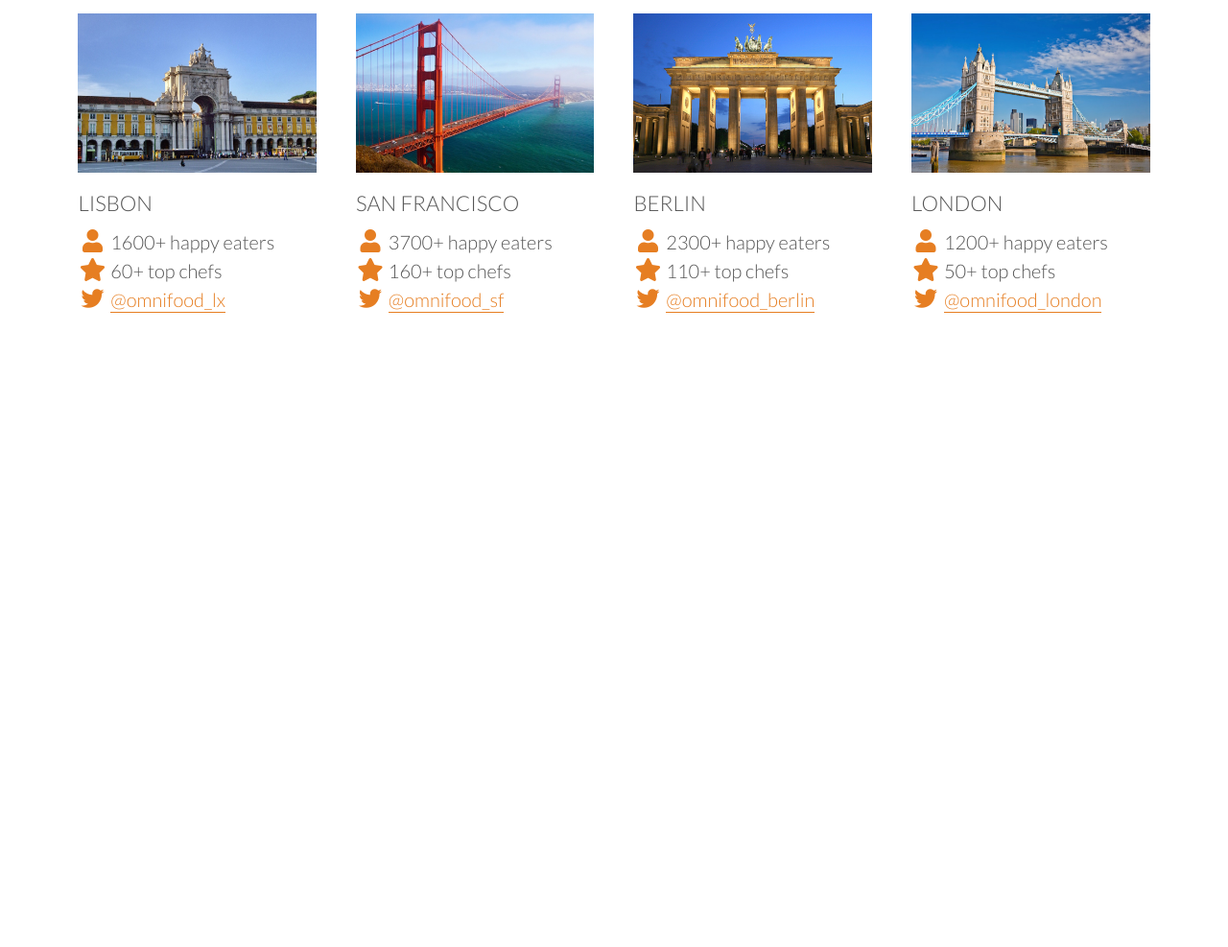
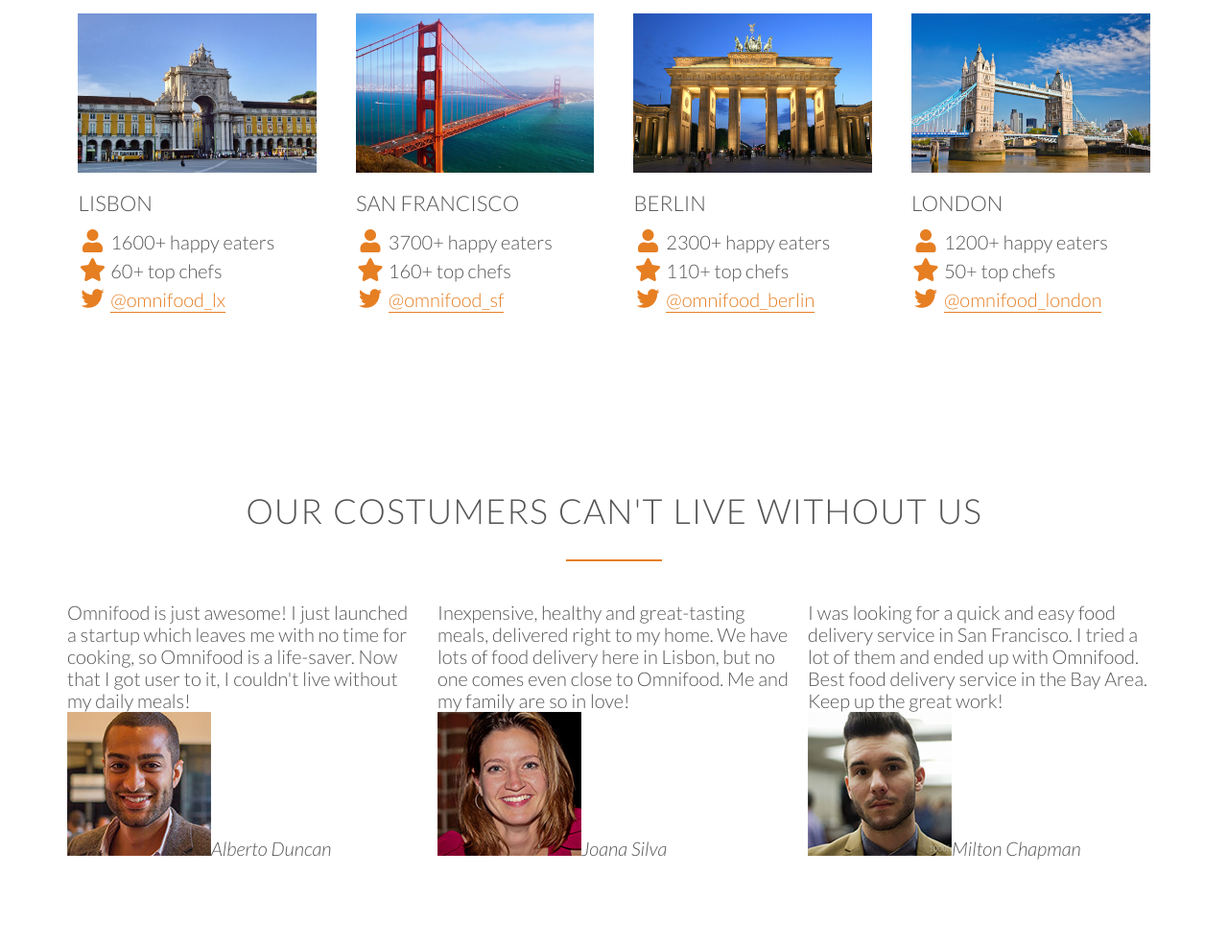
Before and after one commit to gabriel-hahn/site-templates, a plain HTML site: page ominifood/index.html in a window 1280 px wide. Shown: the part 2890-3877 px from the top of the page at 96% size. Before the commit the page ends 3322 px from the top, so only its background shows below. Drawn offline with Linux system fonts and the light colour scheme.

Commit message:
Initial testimonials section

```diff
--- a/ominifood/index.html
+++ b/ominifood/index.html
@@ -215,6 +215,32 @@
             </div>
         </div>
     </section>
+
+    <section class="section-testimonials">
+        <div class="row">
+            <h2>Our costumers can't live without us</h2>
+        </div>
+        <div class="row">
+            <div class="col span-1-of-3">
+                <blockquote>
+                    Omnifood is just awesome! I just launched a startup which leaves me with no time for cooking, so Omnifood is a life-saver. Now that I got user to it, I couldn't live without my daily meals!
+                </blockquote>
+                <cite><img src="src/img/customer-1.jpg">Alberto Duncan</cite>
+            </div>
+            <div class="col span-1-of-3">
+                <blockquote>
+                    Inexpensive, healthy and great-tasting meals, delivered right to my home. We have lots of food delivery here in Lisbon, but no one comes even close to Omnifood. Me and my family are so in love!
+                </blockquote>
+                <cite><img src="src/img/customer-2.jpg">Joana Silva</cite>
+            </div>
+            <div class="col span-1-of-3">
+                <blockquote>
+                    I was looking for a quick and easy food delivery service in San Francisco. I tried a lot of them and ended up with Omnifood. Best food delivery service in the Bay Area. Keep up the great work!
+                </blockquote>
+                <cite><img src="src/img/customer-3.jpg">Milton Chapman</cite>
+            </div>
+        </div>
+    </section>
 </body>
 
 </html>
```
